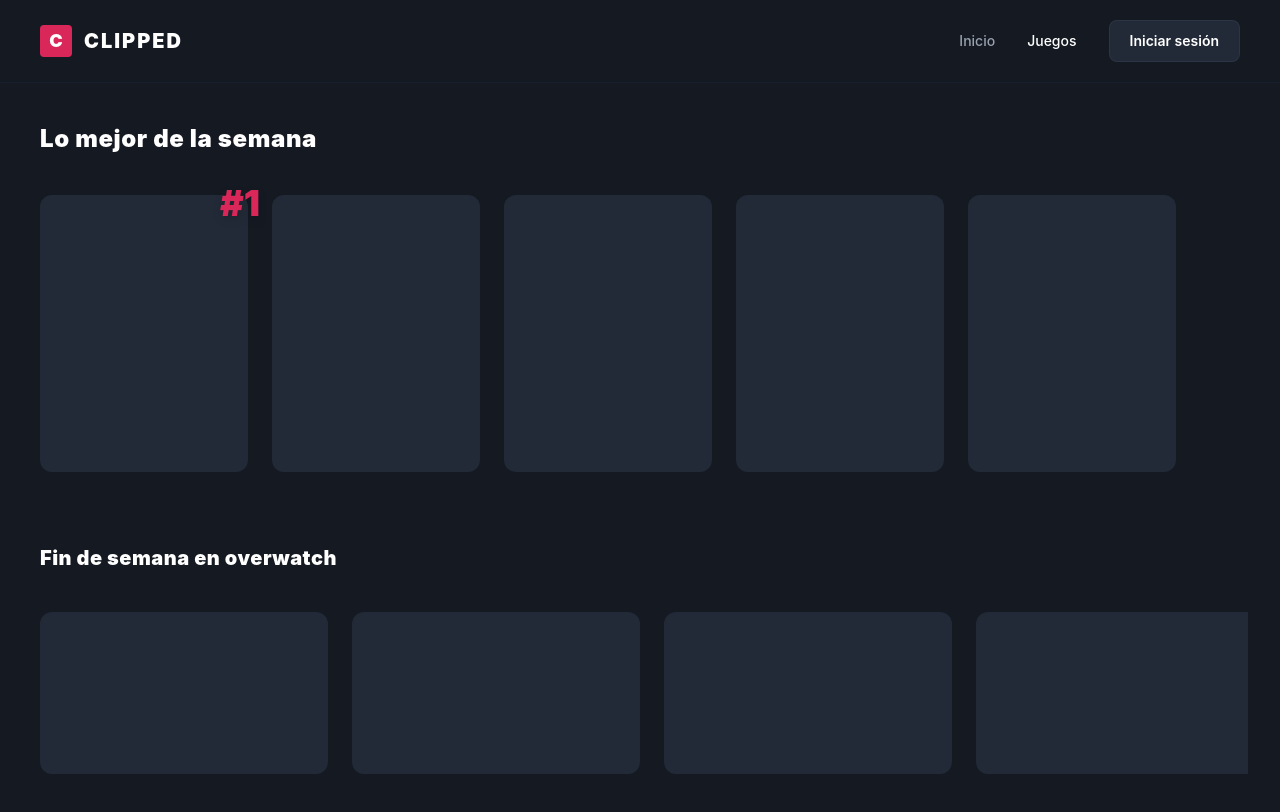
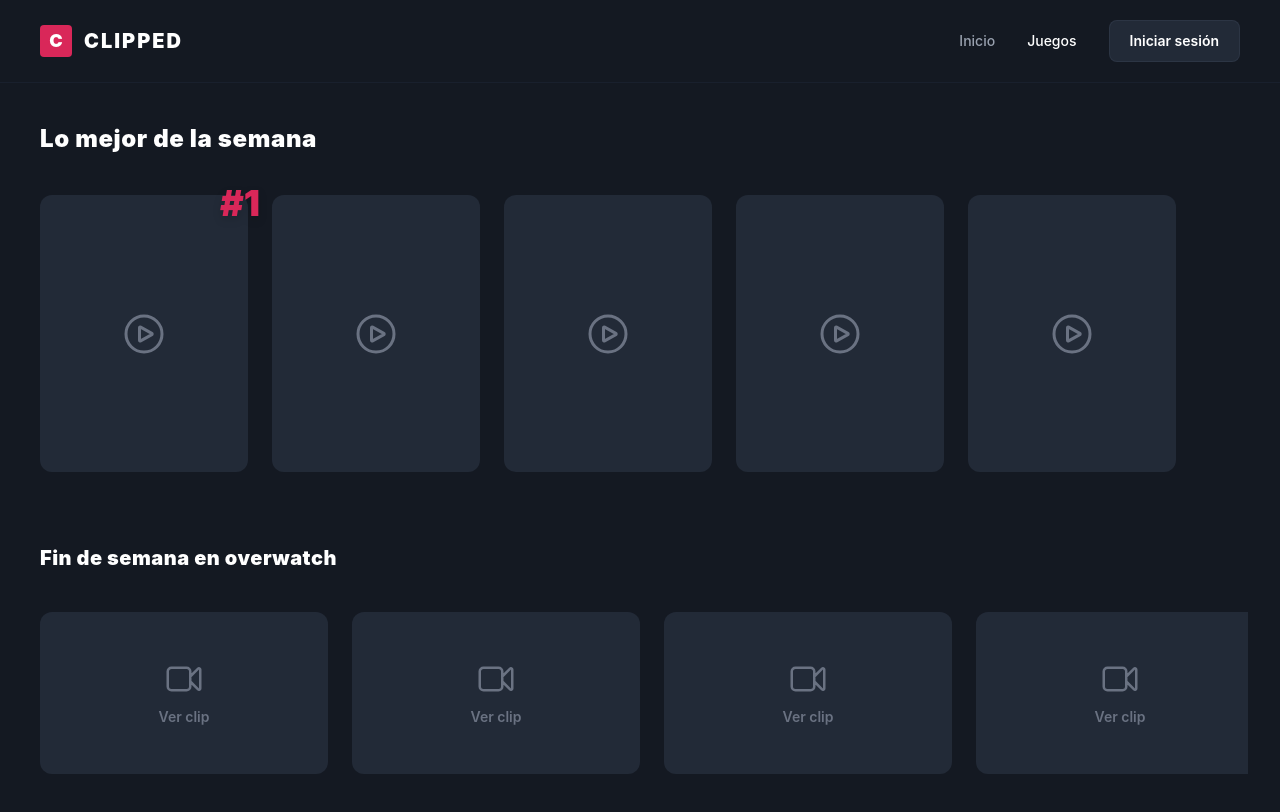
Before and after one commit to loaizavelez/Taller2_DA, a React (Vite) app: page /juegos in a window 1280 px wide. Shown: the top 812 px of the page. Built offline with nearby package versions, Linux system fonts and the light colour scheme.

Commit message:
cambio iconos

```diff
--- a/src/Pages/juegosInicio.jsx
+++ b/src/Pages/juegosInicio.jsx
@@ -12,21 +12,32 @@ export default function JuegosInicio() {
         <section className="mb-14">
           <h2 className="text-2xl font-black mb-6 text-white tracking-wide">Lo mejor de la semana</h2>
 
-          {/* EL ARREGLO ESTÁ AQUÍ: Añadimos py-4 y px-2 para dar espacio, y -mx-2 para mantener la alineación */}
           <div className="flex gap-6 overflow-x-auto py-4 px-2 -mx-2" style={{ scrollbarWidth: 'none' }}>
 
             {/* Tarjeta #1 Destacada */}
             <Link to="/juegos/overwatch" className="w-52 flex-shrink-0 cursor-pointer group block">
-              <div className="aspect-[3/4] bg-[#222a37] rounded-xl group-hover:ring-2 ring-gray-400 transition duration-300 relative w-full h-full">
-                {/* Agregamos z-10 para que el número #1 siempre esté por encima de todo */}
+              <div className="aspect-[3/4] bg-[#222a37] rounded-xl group-hover:ring-2 ring-gray-400 transition duration-300 relative w-full h-full flex items-center justify-center">
                 <span className="absolute -top-3 -right-3 text-[#d92759] font-black text-4xl drop-shadow-lg z-10">#1</span>
+
+                {/* Icono de Play */}
+                <svg xmlns="http://www.w3.org/2000/svg" fill="none" viewBox="0 0 24 24" strokeWidth={1.5} stroke="currentColor" className="w-12 h-12 text-gray-500 group-hover:text-[#d92759] group-hover:scale-110 transition-all duration-300">
+                  <path strokeLinecap="round" strokeLinejoin="round" d="M21 12a9 9 0 1 1-18 0 9 9 0 0 1 18 0Z" />
+                  <path strokeLinecap="round" strokeLinejoin="round" d="M15.91 11.672a.375.375 0 0 1 0 .656l-5.603 3.113a.375.375 0 0 1-.557-.328V8.887c0-.286.307-.466.557-.327l5.603 3.112Z" />
+                </svg>
               </div>
             </Link>
 
-            {/* Tarjetas Restantes */}
+            {/* Tarjetas Restantes (Verticales) */}
             {[2, 3, 4, 5].map((num) => (
               <div key={num} className="w-52 flex-shrink-0 cursor-pointer group">
-                <div className="aspect-[3/4] bg-[#222a37] rounded-xl group-hover:ring-2 ring-gray-400 transition duration-300 w-full h-full"></div>
+                <div className="aspect-[3/4] bg-[#222a37] rounded-xl group-hover:ring-2 ring-gray-400 transition duration-300 w-full h-full flex items-center justify-center">
+
+                  {/* Icono de Play */}
+                  <svg xmlns="http://www.w3.org/2000/svg" fill="none" viewBox="0 0 24 24" strokeWidth={1.5} stroke="currentColor" className="w-12 h-12 text-gray-500 group-hover:text-[#d92759] group-hover:scale-110 transition-all duration-300">
+                    <path strokeLinecap="round" strokeLinejoin="round" d="M21 12a9 9 0 1 1-18 0 9 9 0 0 1 18 0Z" />
+                    <path strokeLinecap="round" strokeLinejoin="round" d="M15.91 11.672a.375.375 0 0 1 0 .656l-5.603 3.113a.375.375 0 0 1-.557-.328V8.887c0-.286.307-.466.557-.327l5.603 3.112Z" />
+                  </svg>
+                </div>
               </div>
             ))}
           </div>
@@ -36,11 +47,20 @@ export default function JuegosInicio() {
         <section>
           <h2 className="text-xl font-black mb-6 text-white tracking-wide">Fin de semana en overwatch</h2>
 
-          {/* Mismo arreglo de padding para la sección inferior */}
           <div className="flex gap-6 overflow-x-auto py-4 px-2 -mx-2" style={{ scrollbarWidth: 'none' }}>
+
+            {/* Tarjetas Horizontales */}
             {[1, 2, 3, 4].map((num) => (
               <div key={num} className="w-72 flex-shrink-0 cursor-pointer group">
-                <div className="aspect-video bg-[#222a37] rounded-xl group-hover:ring-2 ring-gray-400 transition duration-300 w-full h-full"></div>
+                <div className="aspect-video bg-[#222a37] rounded-xl group-hover:ring-2 ring-gray-400 transition duration-300 w-full h-full flex flex-col items-center justify-center gap-2">
+
+                  {/* Icono de Cámara de Video */}
+                  <svg xmlns="http://www.w3.org/2000/svg" fill="none" viewBox="0 0 24 24" strokeWidth={1.5} stroke="currentColor" className="w-10 h-10 text-gray-500 group-hover:text-[#d92759] group-hover:scale-110 transition-all duration-300">
+                    <path strokeLinecap="round" strokeLinejoin="round" d="m15.75 10.5 4.72-4.72a.75.75 0 0 1 1.28.53v11.38a.75.75 0 0 1-1.28.53l-4.72-4.72M4.5 18.75h9a2.25 2.25 0 0 0 2.25-2.25v-9a2.25 2.25 0 0 0-2.25-2.25h-9A2.25 2.25 0 0 0 2.25 7.5v9a2.25 2.25 0 0 0 2.25 2.25Z" />
+                  </svg>
+                  <span className="text-sm text-gray-500 font-semibold group-hover:text-[#d92759] transition-colors duration-300">Ver clip</span>
+
+                </div>
               </div>
             ))}
           </div>
```
